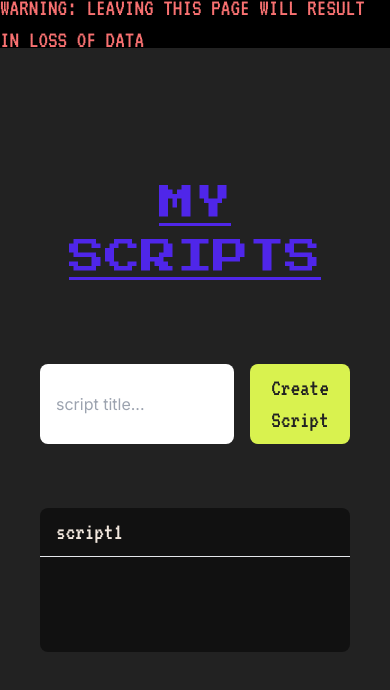
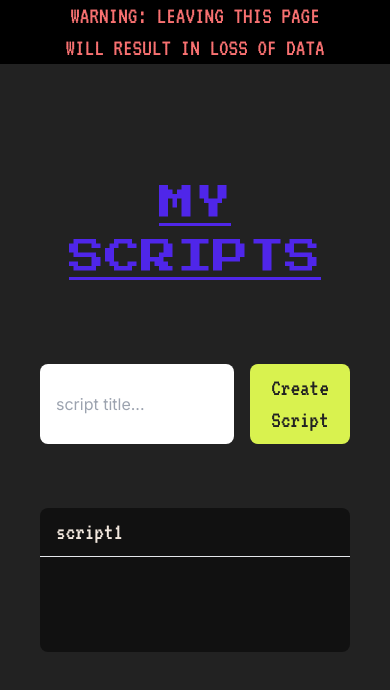
Before and after one commit to pewpewnor/ScriptQuest, a Next.js app: page /myscripts in a window 390 px wide. Shown: the top 690 px of the page. Built offline with nearby package versions, Linux system fonts and the light colour scheme.

Commit message:
style: make warning in navbar responsive

```diff
--- a/src/components/navbar/Navbar.tsx
+++ b/src/components/navbar/Navbar.tsx
@@ -8,7 +8,7 @@ interface NavbarProps {
 const Navbar: FC<NavbarProps> = (props: NavbarProps) => {
 	if (props.leaveWarning) {
 		return (
-			<div className="absolute top-0 flex h-12 w-full items-center justify-around bg-black font-vt text-2xl text-red-400">
+			<div className="absolute top-0 flex  w-full items-center justify-around bg-black px-14 text-center font-vt text-2xl text-red-400 sm:h-12 sm:px-0 sm:text-left">
 				<p>WARNING: LEAVING THIS PAGE WILL RESULT IN LOSS OF DATA</p>
 			</div>
 		);
```
